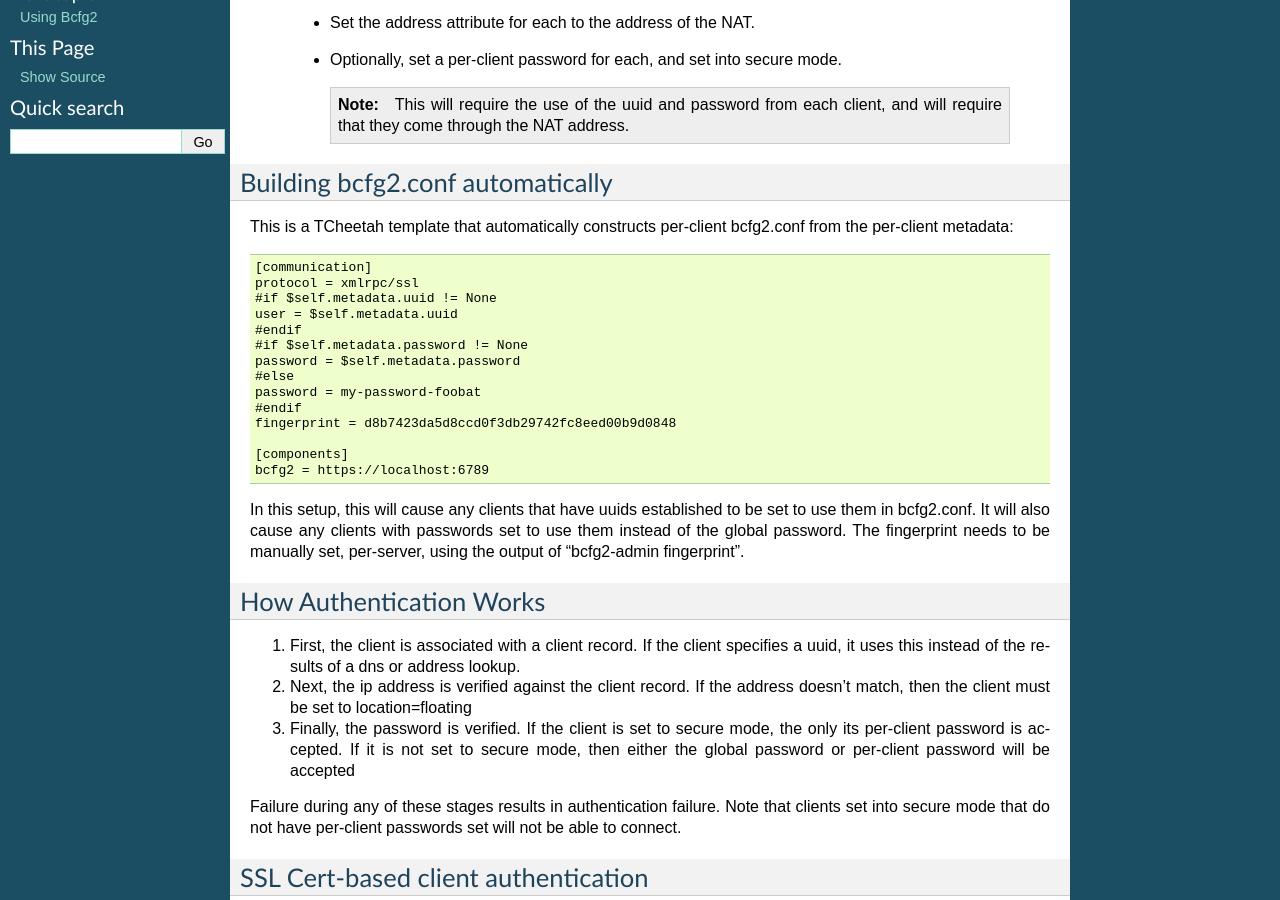
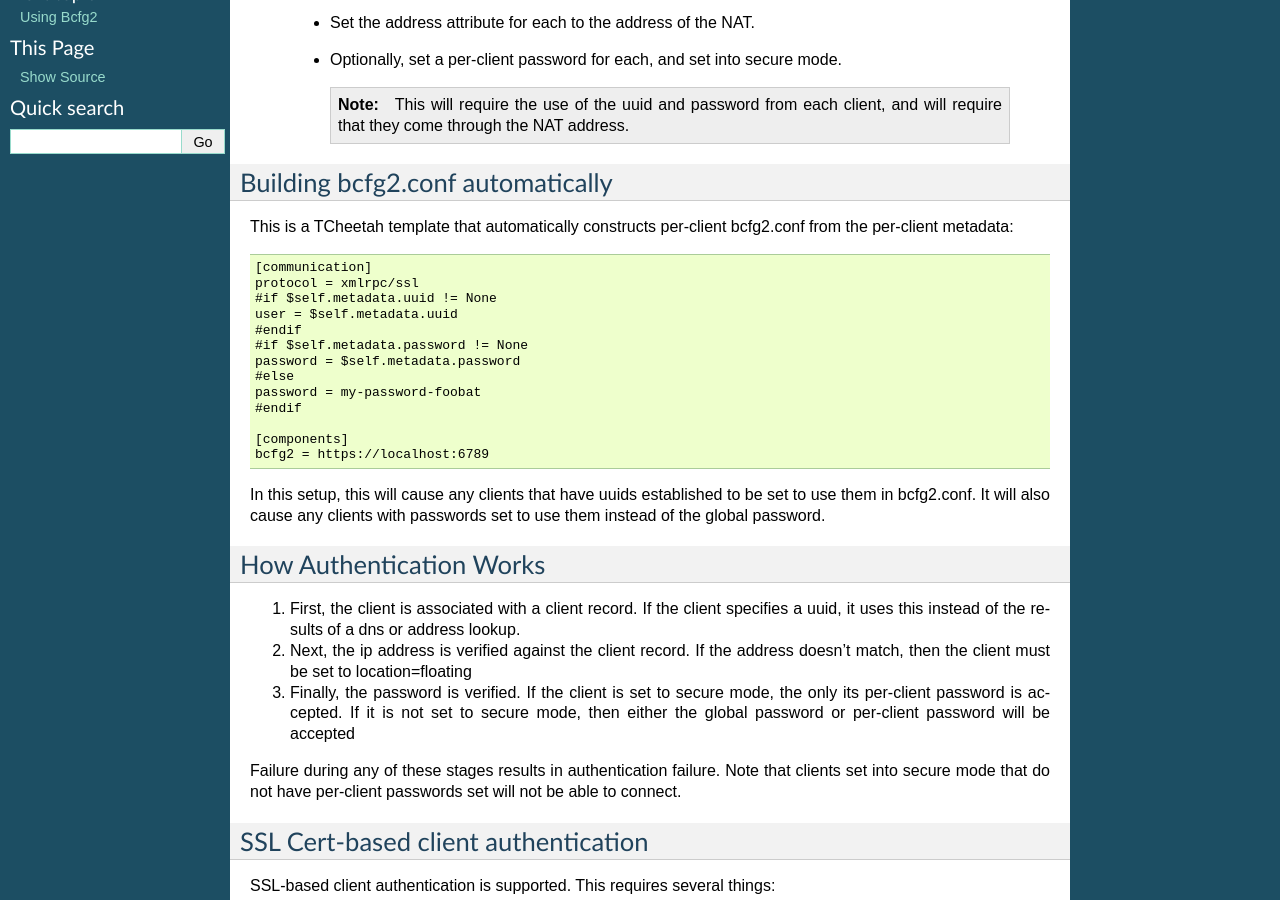
Before and after one commit to Bcfg2/bcfg2, a Sphinx documentation site: the page built from doc/authentication.txt, in a window 1280 px wide and 900 px high, scrolled down 427 px. Built offline with Sphinx 7.4.7, drawn with Linux system fonts in a browser that asks for light colours.

Commit message:
SSL fingerprint is deprecated
Removing all references to the old method of using fingerprints to
verify the server you are communicating with. The new way to do this
is to use the 'ca' option in bcfg2.conf along with the bcfg2 server's
CA certificate.

Signed-off-by: Sol Jerome <solj@ices.utexas.edu>

git-svn-id: https://svn.mcs.anl.gov/repos/bcfg/trunk/bcfg2@5712 ce84e21b-d406-0410-9b95-82705330c041

```diff
--- a/doc/authentication.txt
+++ b/doc/authentication.txt
@@ -45,16 +45,13 @@ bcfg2.conf from the per-client metadata::
     #else
     password = my-password-foobat
     #endif
-    fingerprint = d8b7423da5d8ccd0f3db29742fc8eed00b9d0848
 
     [components]
     bcfg2 = https://localhost:6789
 
 In this setup, this will cause any clients that have uuids established
 to be set to use them in bcfg2.conf. It will also cause any clients
-with passwords set to use them instead of the global password. The
-fingerprint needs to be manually set, per-server, using the output of
-"bcfg2-admin fingerprint".
+with passwords set to use them instead of the global password.
 
 How Authentication Works
 ========================
--- a/doc/client/tools/yumng.txt
+++ b/doc/client/tools/yumng.txt
@@ -136,7 +136,6 @@ A number of paramters can be set in the client configuration for both the RPMng
     protocol = xmlrpc/ssl
     password = xxxxxx
     user = yyyyyyy
-    fingerprint = 1234567890abcdef
 
     [components]
     bcfg2 = https://bcfg2:6789
--- a/doc/quickstart/centos.txt
+++ b/doc/quickstart/centos.txt
@@ -367,7 +367,6 @@ Generate Pkgmgr listing
 Now when we run bcfg2, we see Correct entries::
 
     [root@centos ~]# bcfg2 -vqn
-    no server x509 fingerprint; no server verification performed!
     Loaded tool drivers:
      Action       Chkconfig    FreeBSDInit  POSIX        YUMng
 
@@ -499,8 +498,6 @@ section of bcfg2.conf::
     protocol = xmlrpc/ssl
     password = N41lMNeW
     key = /etc/bcfg2.key
-    # fingerprint of server (from bcfg2-admin fingerprint)
-    #fingerprint = [server fingerprint]
 
     [components]
     bcfg2 = https://centos:6789
```
Also changed, not shown: 3 other files.
